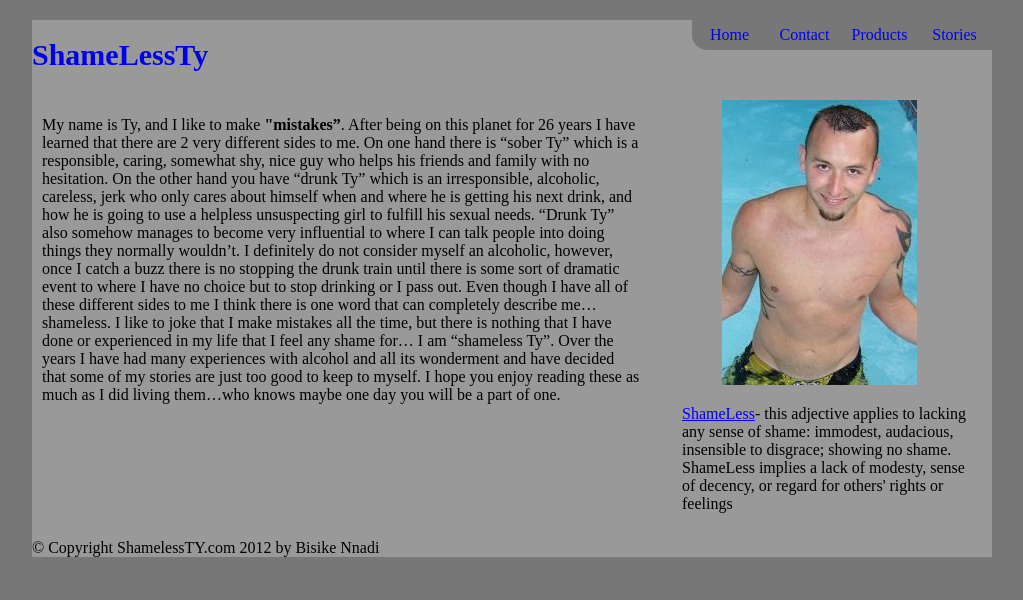
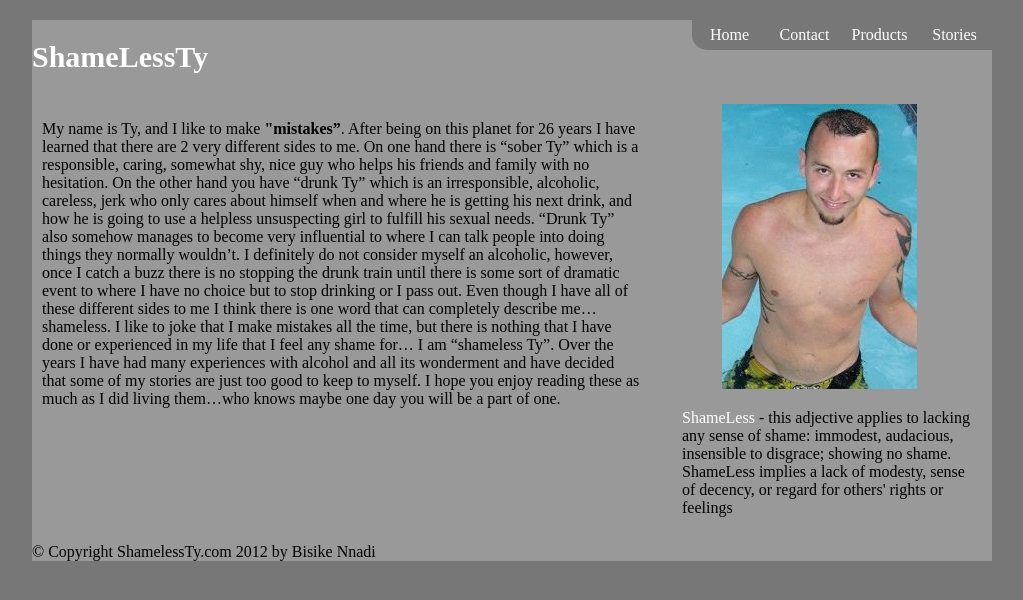
Before and after one commit to bnnadi/my-projects, a PHP site: page /home.html in a window 1280 px wide. Shown: the top 600 px of the page, without its empty margins (128-1151 px from the left). Run offline with PHP 8.4, Linux system fonts and the light colour scheme.

Commit message:
shamelessty
quick changes

```diff
--- a/shamlessTy/css/main.css
+++ b/shamlessTy/css/main.css
@@ -13,11 +13,17 @@ body {
 	overflow: hidden;
 }
 
-.top-bar h1 {
+h1 {
 	float: left;
 	width: 600px;
 	font-size: 30px;
 	margin: 20px 0;
+	color: #fff;
+}
+
+h1 a {
+	text-decoration: none;
+	color: #fff;
 }
 
 .top-bar nav {
@@ -28,23 +34,30 @@ body {
 	border-bottom-left-radius: 15px;
 }
 
-.top-bar ul {
+nav ul {
 	margin: 0;
 	padding: 0;
 }
 
-.top-bar li {
+nav li {
 	float: left;
 	width: 75px;
 	list-style: none;
 	text-align: center;
 }
 
-.top-bar a {
+nav a {
 	display: block;
 	text-decoration: none;
 	height: 30px;
 	line-height: 30px;
+	color: #fff;
+}
+
+nav a:hover {
+	text-decoration: underline;
+	color: #000;
+	font-weight: bold;
 }
 
 section {
@@ -63,6 +76,11 @@ aside img {
 	margin-left: 40px;
 }
 
+aside a {
+	color: #fff;
+	text-decoration: none;
+}
+
 footer {
 	clear: both;
 }
--- a/shamlessTy/home.html
+++ b/shamlessTy/home.html
@@ -58,12 +58,12 @@
 
 				<div><img src="images/shamless-ty.jpg" alt="Shamless in Water"/></div>
 
-				<p><a href="http://dictionary.reference.com/browse/shameless">ShameLess</a>- this adjective applies to lacking any sense of shame: immodest, audacious, insensible to disgrace; showing no shame.  ShameLess implies a lack of modesty, sense of decency, or regard for others' rights or feelings</p>
+				<p><a href="http://dictionary.reference.com/browse/shameless">ShameLess</a> - this adjective applies to lacking any sense of shame: immodest, audacious, insensible to disgrace; showing no shame.  ShameLess implies a lack of modesty, sense of decency, or regard for others' rights or feelings</p>
 			</aside>
 
 			<footer>
 				<p>
-					&copy; Copyright ShamelessTY.com 2012  by Bisike Nnadi
+					&copy; Copyright ShamelessTy.com 2012  by Bisike Nnadi
 				</p>
 			</footer>
 		</div>
--- a/shamlessTy/learning-hard-way.html
+++ b/shamlessTy/learning-hard-way.html
@@ -85,4 +85,3 @@
 		</div>
 	</body>
 </html>
-<
--- a/shamlessTy/products.html
+++ b/shamlessTy/products.html
@@ -52,6 +52,9 @@
 				<h2>Produts</h2>
 				<article>
 					<p>Products to come: Shirts, Shot glasses, and very possibly a book!</p>
+
+					<div> <img src="images/shameless_t-shirts.png" alt="t-shirt example" /></div>
+
 				</article>
 			</section>
 
```
Also changed, not shown: shamlessTy/images/shameless_t-shirts.png (added).
